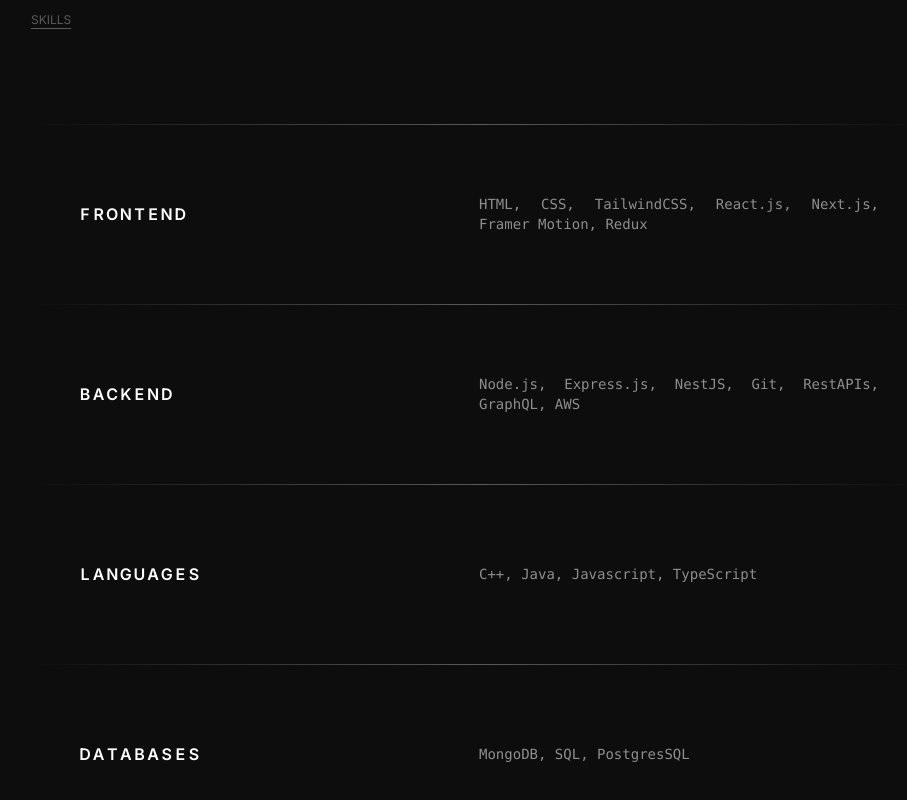
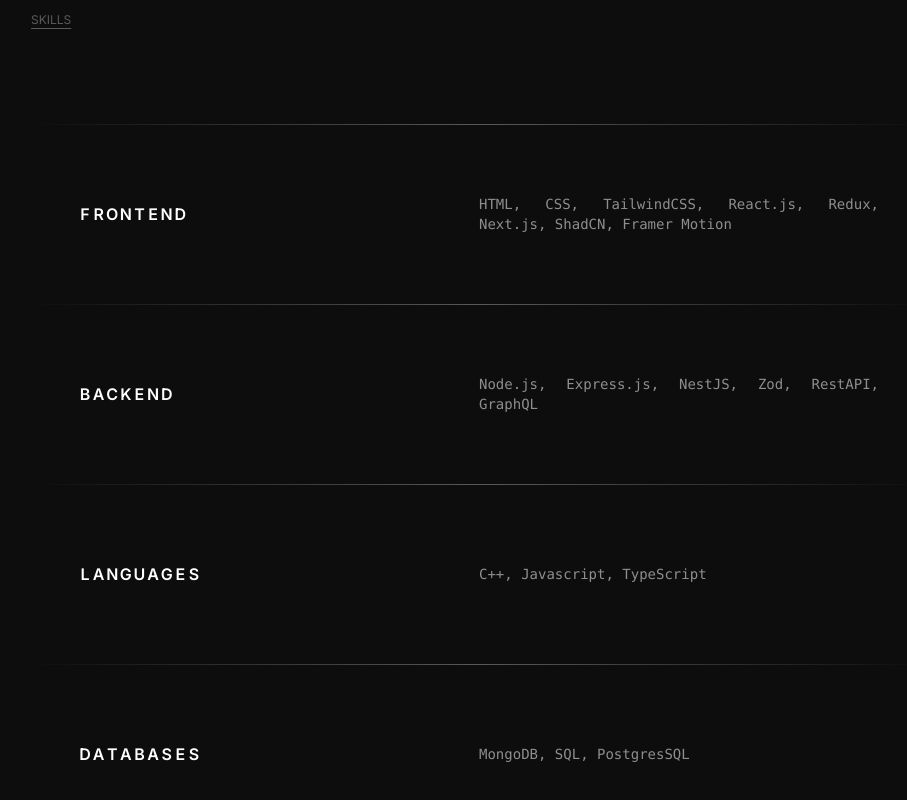
Before and after one commit to foxyfool/Portfolio-Main, a Next.js app: page / in a window 1280 px wide. Shown: the part 4433-5233 px from the top of the page, without its empty margins (161-1068 px from the left). Built offline with nearby package versions, Linux system fonts and the light colour scheme.

Commit message:
Update skills.ts

```diff
--- a/constants/skills.ts
+++ b/constants/skills.ts
@@ -4,20 +4,20 @@ export const skills: Record<string, string[]> = {
     "CSS",
     "TailwindCSS",
     "React.js",
+    "Redux",
     "Next.js",
+     "ShadCN",
     "Framer Motion",
-    "Redux",
   ],
   backend: [
     "Node.js",
     "Express.js",
     "NestJS",
-    "Git",
-    "RestAPIs",
+     "Zod",
+    "RestAPI",
     "GraphQL",
-    "AWS",
   ],
-  languages: [ "C++", "Java","Javascript",
+  languages: [ "C++","Javascript",
   "TypeScript"],
   DataBases: [ "MongoDB",
   "SQL","PostgresSQL" ],
```
